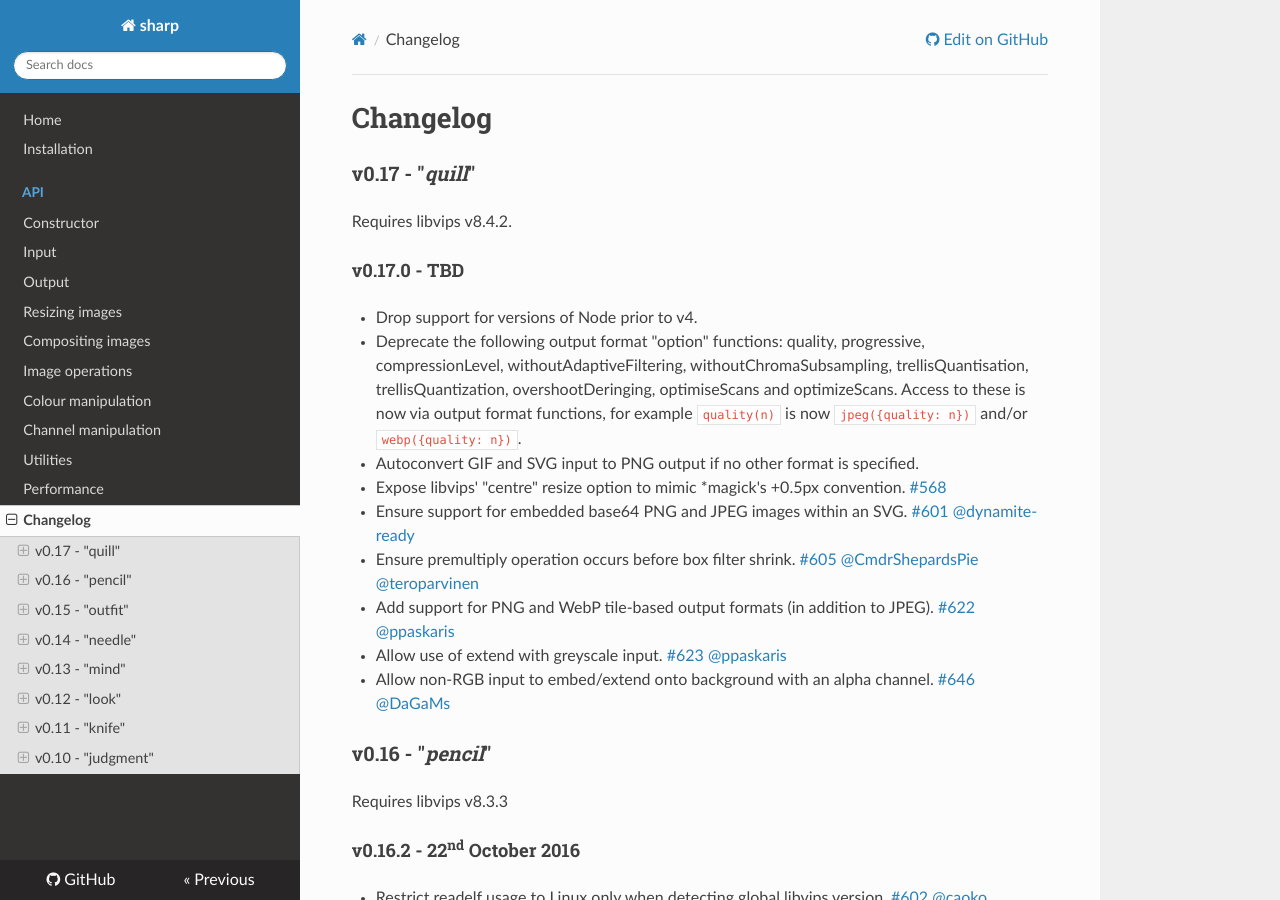
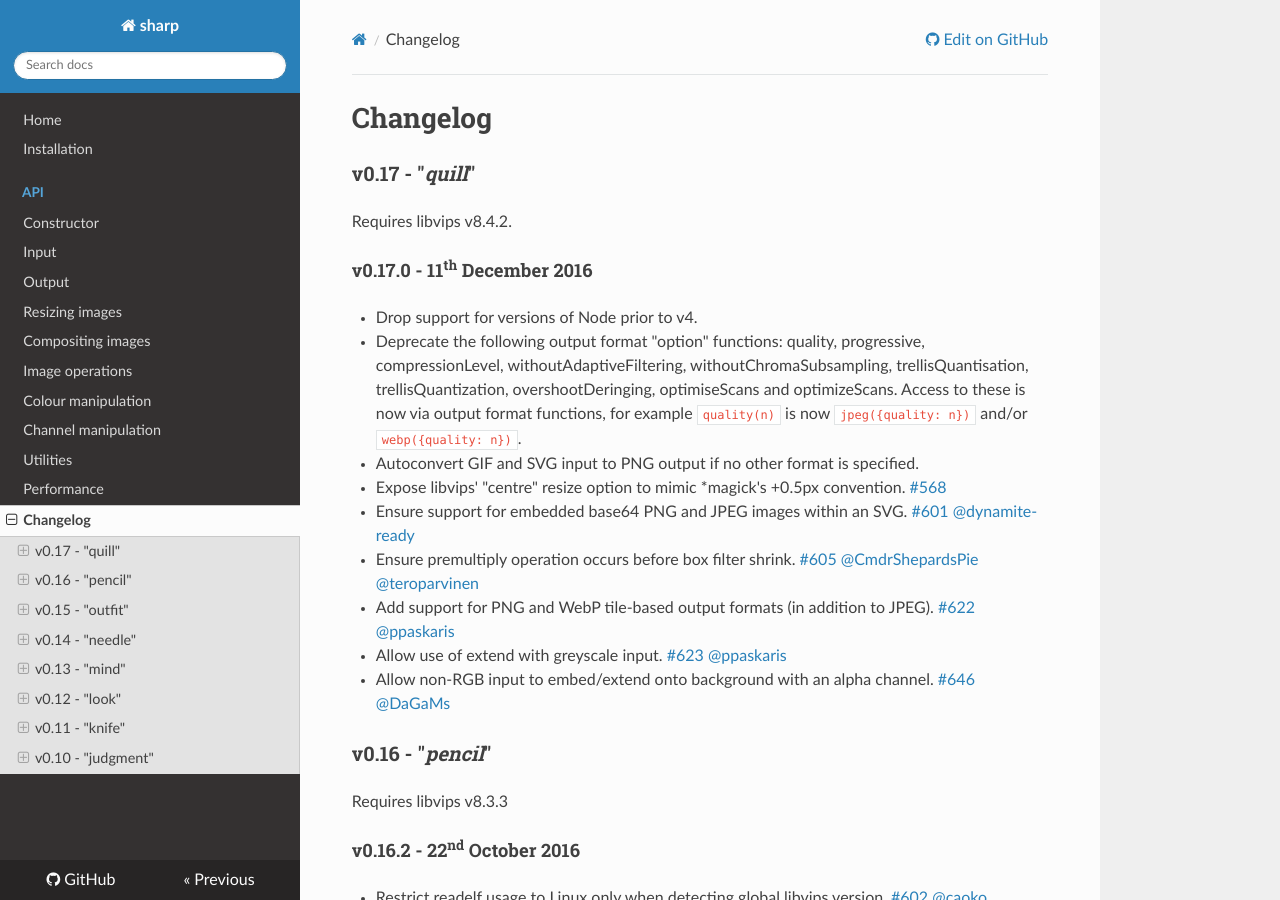
Before and after one commit to webgurucan/node-image-handler, an MkDocs documentation site: the page built from docs/changelog.md, in a window 1280 px wide and 900 px high. Built offline with MkDocs 1.6.1, drawn with Linux system fonts in a browser that asks for light colours; nearby versions of some CDN libraries; old or Windows-style settings are respelled for this version of MkDocs.

Commit message:
Release v0.17.0

```diff
--- a/docs/changelog.md
+++ b/docs/changelog.md
@@ -4,7 +4,7 @@
 
 Requires libvips v8.4.2.
 
-#### v0.17.0 - TBD
+#### v0.17.0 - 11<sup>th</sup> December 2016
 
 * Drop support for versions of Node prior to v4.
 
--- a/package.json
+++ b/package.json
@@ -39,7 +39,6 @@
     "docs": "for m in constructor input resize composite operation colour channel output utility; do documentation build --shallow --format=md lib/$m.js >docs/api-$m.md; done"
   },
   "main": "lib/index.js",
-  "types": "lib/types.d.ts",
   "repository": {
     "type": "git",
     "url": "git://github.com/lovell/sharp"
```
